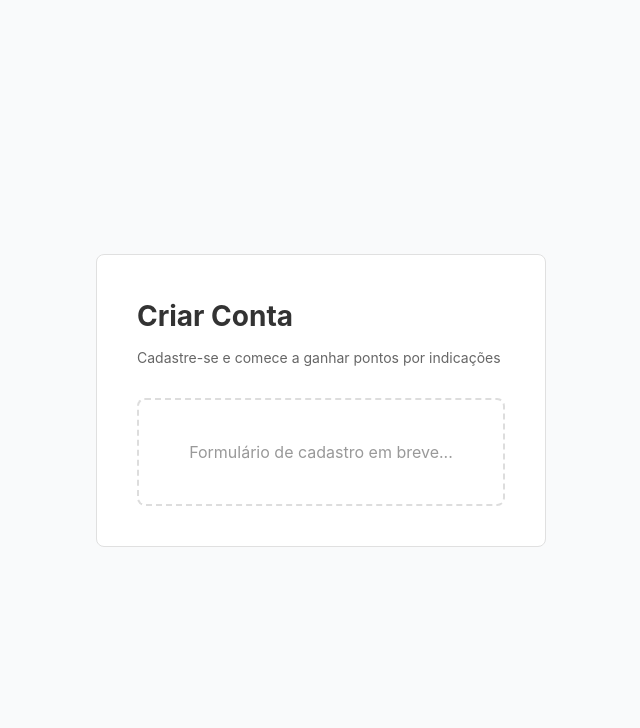
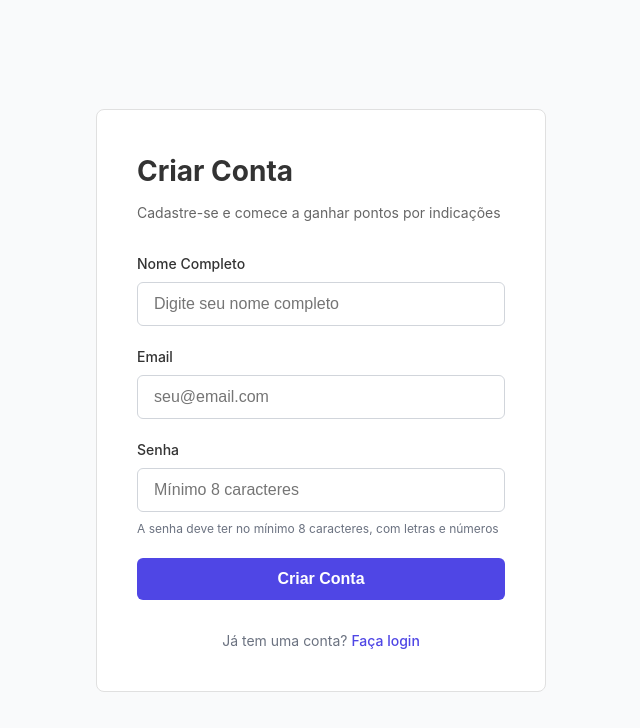
Before and after one commit to Shizuo0/ReferralSystem, a React app in the folder frontend/: page /register in a window 1280 px wide. Shown: the top 728 px of the page, without its empty margins (319-959 px from the left). Built offline with nearby package versions, Linux system fonts and the light colour scheme; the HTML template or start-up script is replaced by a standard one.

Commit message:
Feat: Implement registration form UI and basic state management
Co-authored-by: paulosvtatibana <paulosvtatibana@gmail.com>

```diff
--- a/frontend/src/pages/Register.css
+++ b/frontend/src/pages/Register.css
@@ -30,10 +30,88 @@
   font-size: 14px;
 }
 
-.form-placeholder {
-  padding: 40px;
+/* Form Styles */
+.register-form {
+  display: flex;
+  flex-direction: column;
+  gap: 20px;
+}
+
+.form-group {
+  display: flex;
+  flex-direction: column;
+  gap: 8px;
+}
+
+.form-group label {
+  font-size: 14px;
+  font-weight: 500;
+  color: #333;
+}
+
+.form-group input {
+  padding: 12px 16px;
+  font-size: 16px;
+  border: 1px solid #d1d5db;
+  border-radius: 6px;
+  transition: border-color 0.2s;
+}
+
+.form-group input:focus {
+  outline: none;
+  border-color: #4f46e5;
+  box-shadow: 0 0 0 3px rgba(79, 70, 229, 0.1);
+}
+
+.form-hint {
+  font-size: 12px;
+  color: #6b7280;
+}
+
+.submit-button {
+  padding: 12px 24px;
+  font-size: 16px;
+  font-weight: 600;
+  color: white;
+  background-color: #4f46e5;
+  border: none;
+  border-radius: 6px;
+  cursor: pointer;
+  transition: background-color 0.2s;
+}
+
+.submit-button:hover {
+  background-color: #4338ca;
+}
+
+.submit-button:active {
+  background-color: #3730a3;
+}
+
+.form-footer {
   text-align: center;
-  color: #999;
-  border: 2px dashed #ddd;
-  border-radius: 8px;
+  font-size: 14px;
+  color: #6b7280;
+  margin-top: 10px;
 }
+
+.form-footer a {
+  color: #4f46e5;
+  text-decoration: none;
+  font-weight: 500;
+}
+
+.form-footer a:hover {
+  text-decoration: underline;
+}
+
+/* Responsivo */
+@media (max-width: 480px) {
+  .register-card {
+    padding: 30px 20px;
+  }
+
+  .register-card h1 {
+    font-size: 24px;
+  }
+}
--- a/frontend/src/pages/Register.tsx
+++ b/frontend/src/pages/Register.tsx
@@ -1,6 +1,27 @@
+import { useState } from 'react';
 import './Register.css';
 
 function Register() {
+  const [formData, setFormData] = useState({
+    name: '',
+    email: '',
+    password: '',
+  });
+
+  const handleChange = (e: React.ChangeEvent<HTMLInputElement>) => {
+    const { name, value } = e.target;
+    setFormData(prev => ({
+      ...prev,
+      [name]: value
+    }));
+  };
+
+  const handleSubmit = (e: React.FormEvent) => {
+    e.preventDefault();
+    // Validação e integração com API serão adicionadas nos próximos commits
+    console.log('Dados do formulário:', formData);
+  };
+
   return (
     <div className="register-container">
       <div className="register-card">
@@ -9,10 +30,54 @@ function Register() {
           Cadastre-se e comece a ganhar pontos por indicações
         </p>
 
-        {/* Formulário será adicionado no próximo commit */}
-        <div className="form-placeholder">
-          Formulário de cadastro em breve...
-        </div>
+        <form onSubmit={handleSubmit} className="register-form">
+          <div className="form-group">
+            <label htmlFor="name">Nome Completo</label>
+            <input
+              type="text"
+              id="name"
+              name="name"
+              value={formData.name}
+              onChange={handleChange}
+              placeholder="Digite seu nome completo"
+            />
+          </div>
+
+          <div className="form-group">
+            <label htmlFor="email">Email</label>
+            <input
+              type="email"
+              id="email"
+              name="email"
+              value={formData.email}
+              onChange={handleChange}
+              placeholder="seu@email.com"
+            />
+          </div>
+
+          <div className="form-group">
+            <label htmlFor="password">Senha</label>
+            <input
+              type="password"
+              id="password"
+              name="password"
+              value={formData.password}
+              onChange={handleChange}
+              placeholder="Mínimo 8 caracteres"
+            />
+            <small className="form-hint">
+              A senha deve ter no mínimo 8 caracteres, com letras e números
+            </small>
+          </div>
+
+          <button type="submit" className="submit-button">
+            Criar Conta
+          </button>
+
+          <p className="form-footer">
+            Já tem uma conta? <a href="/login">Faça login</a>
+          </p>
+        </form>
       </div>
     </div>
   );
```
